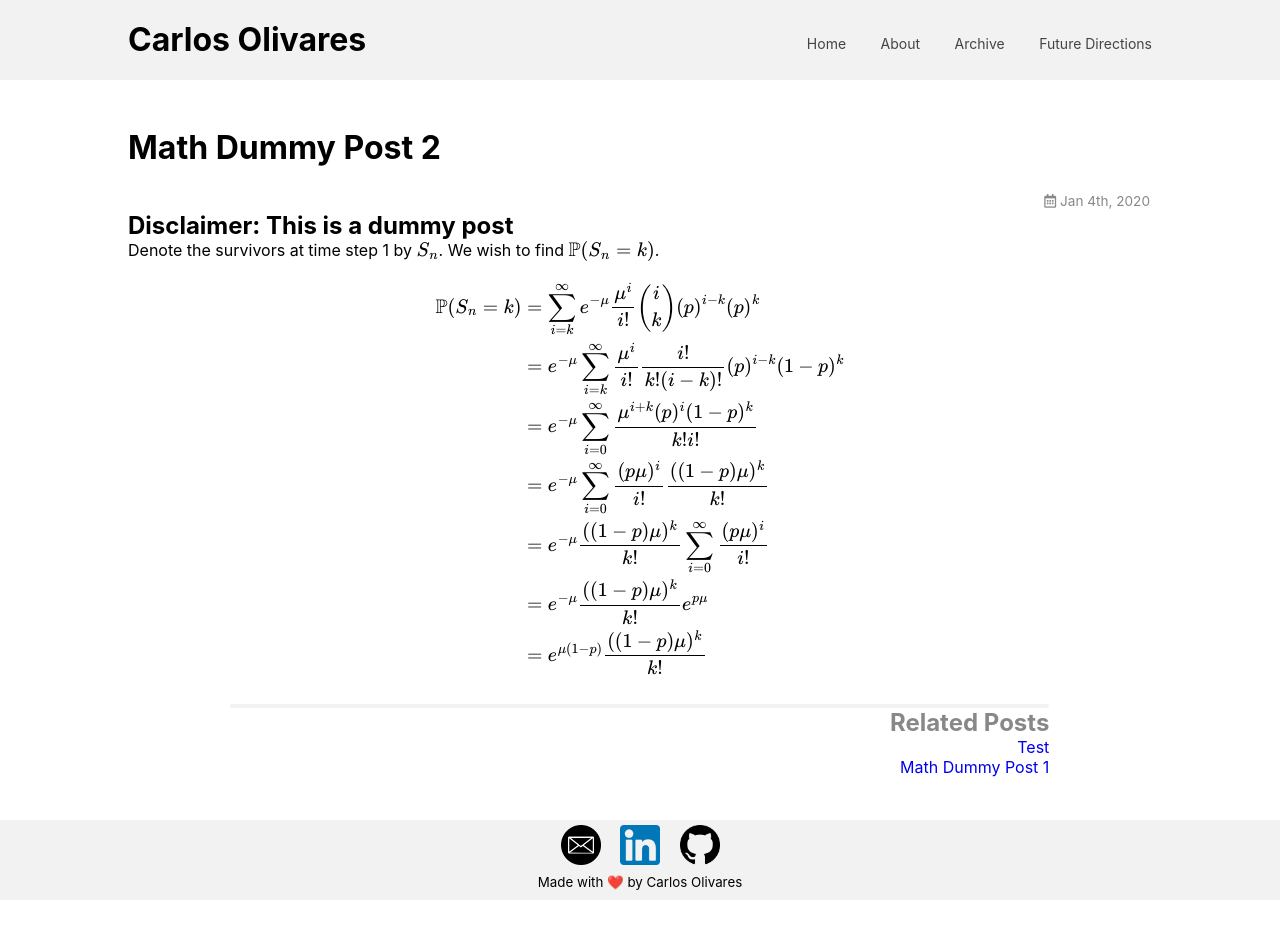
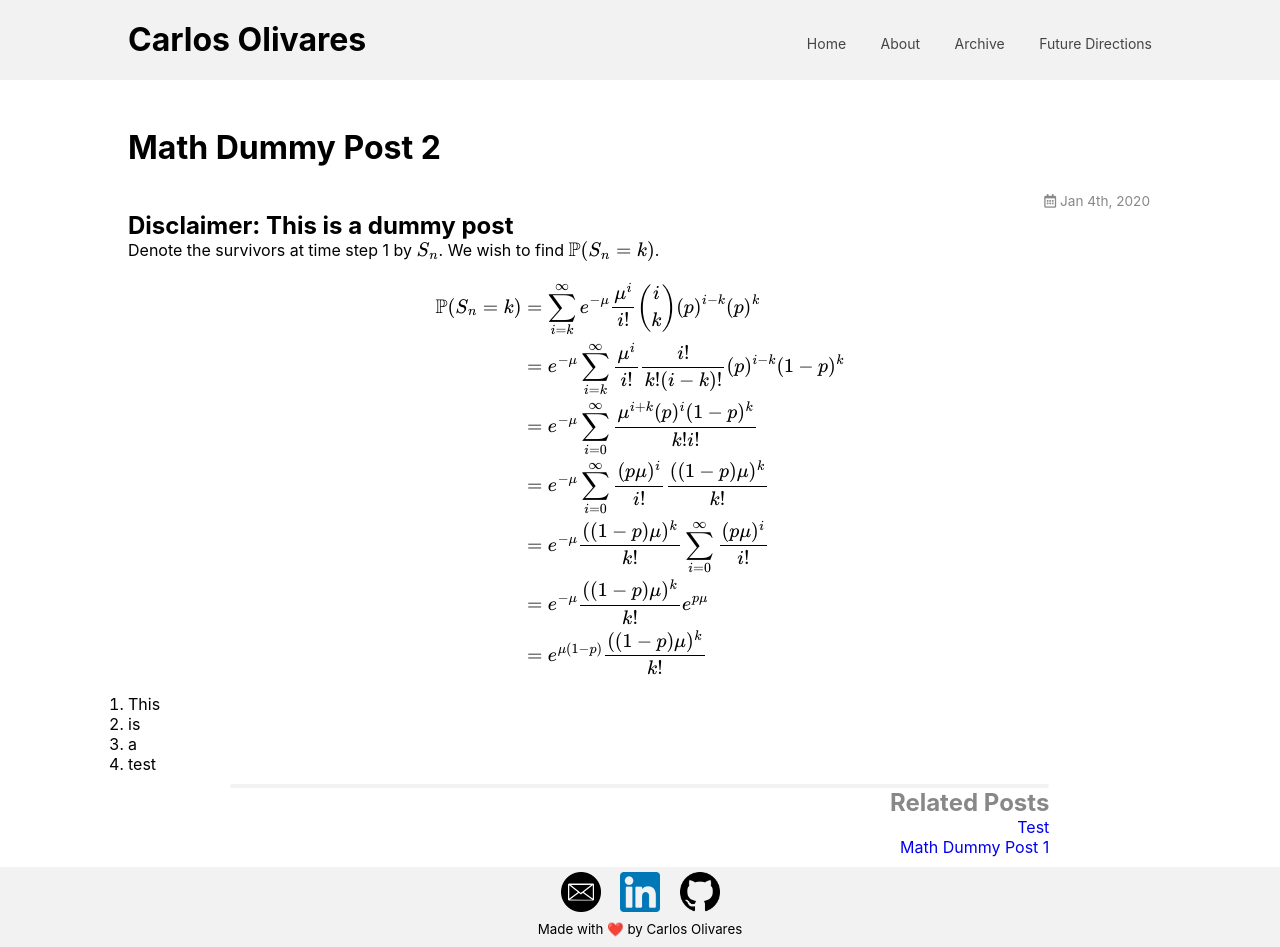
Before and after one commit to cao826/website, a Jekyll site: the page built from _posts/2020-1-4-math2.markdown, in a window 1280 px wide. Built offline with Jekyll 4.4.1, drawn with Linux system fonts in a browser that asks for light colours; nearby versions of some CDN libraries; formulas are drawn with MathJax 3; before the commit the page ends 900 px from its top, so only the background shows below that.

Commit message:
Fixed issue with lists not rendering

```diff
--- a/_posts/2020-1-4-math2.markdown
+++ b/_posts/2020-1-4-math2.markdown
@@ -23,3 +23,8 @@ $$
     &= e^{\mu ( 1 - p ) } \frac{((1-p)\mu)^k}{k!}
 \end{align*}
 $$
+
+1. This
+2. is
+3. a
+4. test
--- a/css/style.css
+++ b/css/style.css
@@ -1,7 +1,7 @@
 *{
   margin: 0;
   padding: 0;
-  list-style: none;
+  /*list-style: none;*/
   text-decoration: none;
 }
 
@@ -111,6 +111,7 @@ nav a:hover::before {
 .right_col{
   float: right;
     margin-left: 0.5rem;
+    list-style: none;
 }
 
 /*
@@ -141,6 +142,10 @@ nav a:hover::before {
 .related_posts h2{
   text-align: right;
   color: #888;
+}
+
+.related_posts ul{
+  list-style: none
 }
 
 #footer {
```
